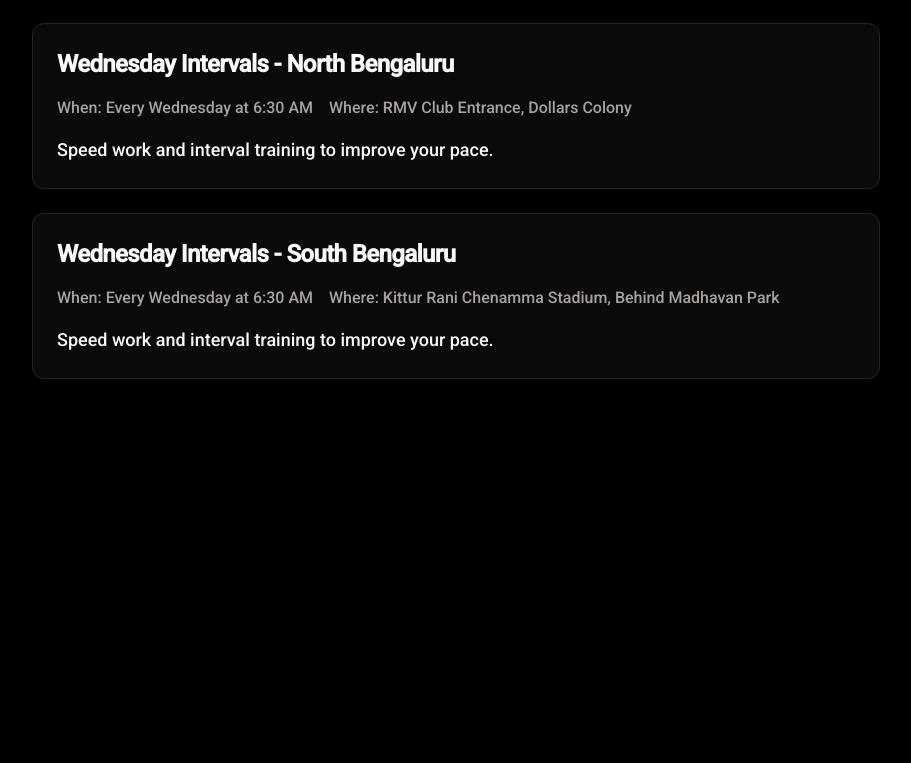
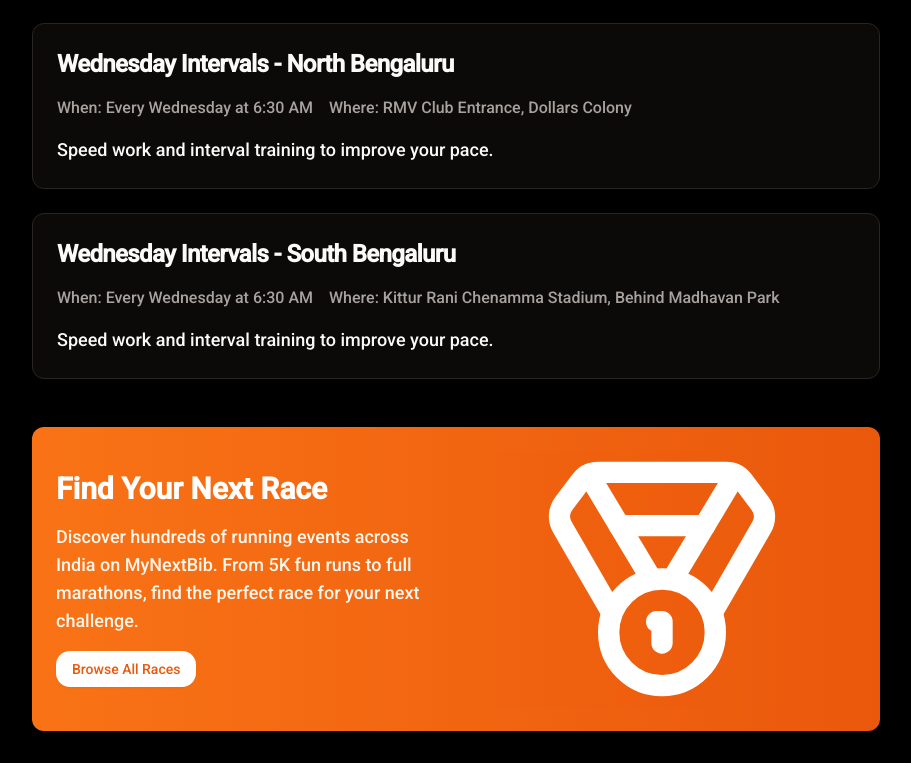
Before and after one commit to avnish100/bel-bullets-website, a Next.js app: page /events in a window 1280 px wide. Shown: the part 307-1070 px from the top of the page, without its empty margins (184-1095 px from the left). Before the commit the page ends 800 px from the top, so only its background shows below. Built offline with nearby package versions, Linux system fonts and the light colour scheme; no server answers.

Commit message:
mynextbib and volunteering links

```diff
--- a/src/app/events/page.tsx
+++ b/src/app/events/page.tsx
@@ -1,6 +1,11 @@
+'use client'
 import { Card, CardContent, CardHeader, CardTitle } from "@/components/ui/card"
+import { Button } from "@/components/ui/button"
+import Link from "next/link"
+import { Medal } from "lucide-react"
 
 export default function Events() {
+
   const events = [
     {
       id: 1,
@@ -19,7 +24,7 @@ export default function Events() {
       description: "Speed work and interval training to improve your pace."
     },
     {
-      id: 2,
+      id: 3,
       name: "Wednesday Intervals - South Bengaluru",
       date: "Every Wednesday",
       time: "6:30 AM",
@@ -34,7 +39,7 @@ export default function Events() {
         Upcoming Events
       </h1>
 
-      <div className="grid gap-4 sm:gap-6">
+      <div className="grid gap-4 sm:gap-6 mb-12">
         {events.map((event) => (
           <Card key={event.id} className="shadow-sm hover:shadow-md transition-shadow">
             <CardHeader className="pb-2 sm:pb-4">
@@ -58,6 +63,37 @@ export default function Events() {
           </Card>
         ))}
       </div>
+
+      <Card className="border-none bg-gradient-to-r from-orange-500 to-orange-600 text-white">
+        <CardContent className="pt-6">
+          <div className="grid sm:grid-cols-2 gap-6 items-center">
+            <div className="space-y-4">
+              <h2 className="text-2xl sm:text-3xl font-bold">
+                Find Your Next Race
+              </h2>
+              <p className="text-orange-50 text-lg">
+                Discover hundreds of running events across India on MyNextBib. From 5K fun runs to full marathons, find the perfect race for your next challenge.
+              </p>
+              <Button
+                asChild
+                variant="secondary"
+                className="bg-white text-orange-600 hover:bg-orange-50"
+              >
+                <Link
+                  href="https://www.mynextbib.com"
+                  target="_blank"
+                  rel="noopener noreferrer"
+                >
+                  Browse All Races
+                </Link>
+              </Button>
+            </div>
+            <div className="flex-shrink-0 flex items-center justify-center bg-primary/10 rounded-md">
+            <Medal className="w-64 h-64" />
+            </div>
+          </div>
+        </CardContent>
+      </Card>
     </div>
   )
 }
--- a/src/components/info-sections.tsx
+++ b/src/components/info-sections.tsx
@@ -54,20 +54,31 @@ export function InfoSections() {
         </div>
       </section>
 
-      <section className="py-20 border-t border-white/10">
-        <div className="container mx-auto px-4 text-center">
-          <div className="inline-block rounded-full overflow-hidden mb-6">
-          </div>
-          <h2 className="text-4xl font-bold mb-6">
-            Running with 2500 and counting.
+      <section className="py-16 border-t border-white/10">
+          <div className="text-center max-w-3xl mx-auto">
+            <h2 className="text-3xl font-bold mb-6">
+              Join our community of 2500+ runners
             </h2>
+            <p className="text-xl mb-8 text-white/80">
+              Whether you're looking to participate in our runs or help organize them,
+              there's a place for you in the BEL BULLETS family.
+            </p>
+            <div className="flex flex-col sm:flex-row justify-center gap-4">
+              <Button
+                variant="secondary"
+                asChild
+                className="font-medium px-8 py-3 text-lg"
+              >
+                <Link href='https://forms.gle/Df2xD3RX95Y7NhH37'>Volunteer</Link>
+              </Button>
               <Button
                 variant="default"
                 asChild
-            className="font-medium px-8 py-6 text-lg"
+                className="font-medium px-8 py-3 text-lg "
               >
-            <Link href='/register'>Register Now</Link>
+                <Link href='/register'>Register as Runner</Link>
               </Button>
+            </div>
           </div>
         </section>
     </div>
```
Lines whose indentation alone changed are shown as unchanged.
